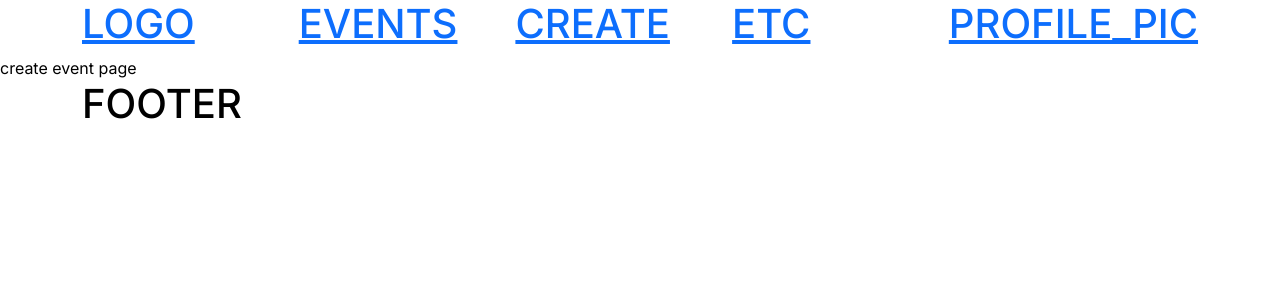
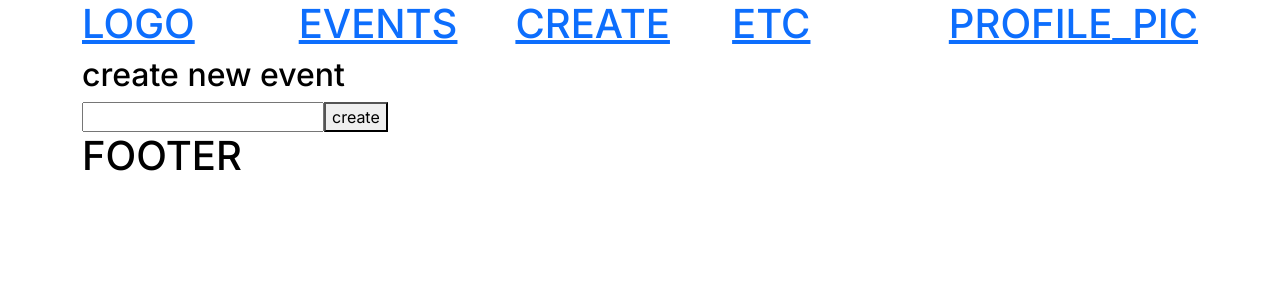
Before and after one commit to Paradis4432/ticketera, a Next.js app: page /events/create in a window 1280 px wide. Shown: the top 300 px of the page. Built offline with nearby package versions, Linux system fonts and the light colour scheme.

Commit message:
create envet

```diff
--- a/app/api/config.ts
+++ b/app/api/config.ts
@@ -1 +1 @@
-export let delay = true;
+export let delay = false;
--- a/app/api/events/[id]/route.ts
+++ b/app/api/events/[id]/route.ts
@@ -28,3 +28,5 @@ export const GET = async (req : any, {params} : any) => {
         })
     }
 }
+
+// TODO delete and patch
--- a/app/api/events/create/route.ts
+++ b/app/api/events/create/route.ts
@@ -1,25 +1,21 @@
 import queries from "@/models/events";
 import db from "@/app/zutils/db";
-import {delay} from "@/app/api/config";
 import IEvent from "@/app/zints/IEvent";
-import {NextApiRequest, NextApiResponse} from "next";
 
-export const POST = async (req: NextApiRequest, res: NextApiResponse) => {
-    try {
-        if (delay) await new Promise(resolve => setTimeout(resolve, 2000))
-        const {name} = req.body;
-        const data = await db.query(queries.create, name);
-        return Response.json({
-            message: "success",
-            code: 200,
-            data: data[0] as IEvent[]
-        })
-    } catch (e) {
-        console.error(e)
+export const POST = async (request: any) => {
+    const {name} = await request.json();
+    console.log(name)
+    if (name === undefined) {
         return Response.json({
             message: "error",
-            code: 500,
+            code: 400,
             data: []
         })
     }
+    const data = await db.query(queries.create, name);
+    return Response.json({
+        message: "success",
+        code: 200,
+        data: data[0] as IEvent[]
+    })
 }
--- a/app/events/create/page.tsx
+++ b/app/events/create/page.tsx
@@ -1,8 +1,36 @@
+"use client"
 
-function Page(){
+import {FormEvent, useState} from "react";
+
+function Page() {
+    const [eventName, setEventName] = useState("");
+
+    async function onSubmit(e: FormEvent<HTMLFormElement>) {
+        e.preventDefault();
+
+        const name = new FormData(e.currentTarget).get("name");
+
+        console.log(name)
+        const res = await fetch("/api/events/create", {
+            method: "POST",
+            headers: {
+                "Content-Type": "application/json"
+            },
+            body: JSON.stringify({name: name})
+        });
+        console.log(res)
+        if (res.status == 200) {
+            window.location.href = "/events"
+        }
+    }
+
     return (
-        <div>
-            create event page
+        <div className="container">
+            <h2>create new event</h2>
+            <form onSubmit={onSubmit}>
+                <input type="text" name="name" value={eventName} onChange={e => setEventName(e.target.value)}/>
+                <button type="submit">create</button>
+            </form>
         </div>
     )
 }
--- a/app/zcomps/Header.tsx
+++ b/app/zcomps/Header.tsx
@@ -14,7 +14,7 @@ function Header() {
                     <HeaderButton value={"EVENTS"} href={"/events"}></HeaderButton>
                 </div>
                 <div className="col">
-                    <HeaderButton value={"CREATE"} href={"/events/crate"}></HeaderButton>
+                    <HeaderButton value={"CREATE"} href={"/events/create"}></HeaderButton>
                 </div>
                 <div className="col">
                     <HeaderButton value={"ETC"} href={"/events"}></HeaderButton>
```
Also changed, not shown: ticketeraDesign/.obsidian/workspace.json, 1 other file (tests, documents, lock files or other folders).
